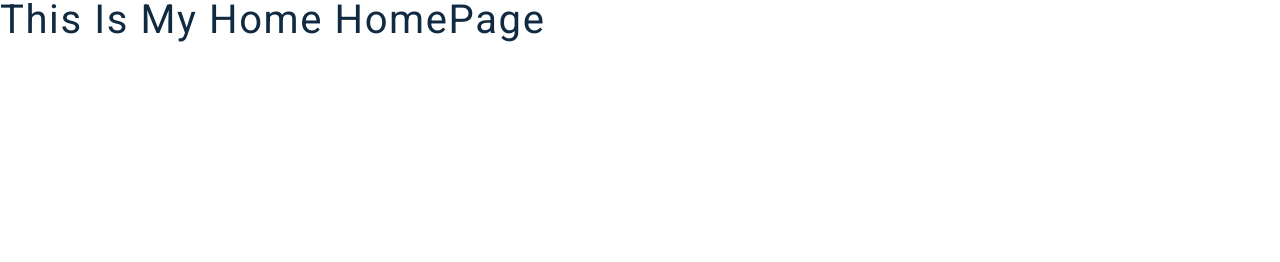
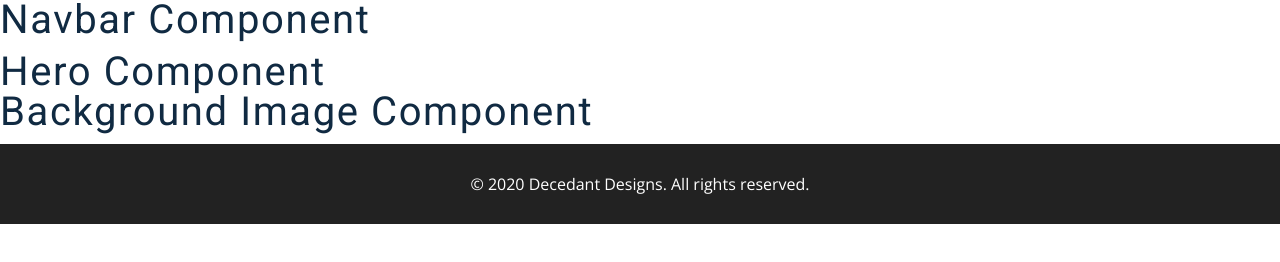
Before and after one commit to mayashley/luxHomeRenovations, a Gatsby site: page / in a window 1280 px wide. Built offline with nearby package versions, Linux system fonts and the light colour scheme; Gatsby itself is replaced by a stand-in of ours.

Commit message:
footer added for decedant designs

```diff
--- a/src/components/Footer.js
+++ b/src/components/Footer.js
@@ -4,8 +4,7 @@ const Footer = () => {
   return (
     <Wrapper>
       <p>
-        &copy; {new Date().getFullYear()} John Smilga. All rights reserved.
-        Built with Gatsby
+        &copy; {new Date().getFullYear()} Decedant Designs. All rights reserved.
       </p>
     </Wrapper>
   )
--- a/src/components/Hero.js
+++ b/src/components/Hero.js
@@ -4,7 +4,10 @@ import styled from "styled-components"
 import { Link } from "gatsby"
 import { FiChevronRight, FiChevronLeft } from "react-icons/fi"
 const Hero = () => {
-  return <h2>hero component</h2>
+  return <h2>hero component
+    <Background />
+  </h2>
+
 }
 
 const Wrapper = styled.section`
--- a/src/components/layout.js
+++ b/src/components/layout.js
@@ -11,7 +11,11 @@ import Footer from "./Footer"
 import Sidebar from "./Sidebar"
 
 const Layout = ({ children }) => {
-  return <>{children}</>
+  return <>
+  <Navbar />
+  {children}
+  <Footer/>
+  </>
 }
 
 export default Layout
--- a/src/pages/index.js
+++ b/src/pages/index.js
@@ -13,7 +13,7 @@ import SEO from "../components/seo"
 const HomePage = () => {
   return (
     <Layout>
-      <h2>This is my home HomePage</h2>
+      <Hero />
     </Layout>
   )
 }
```
